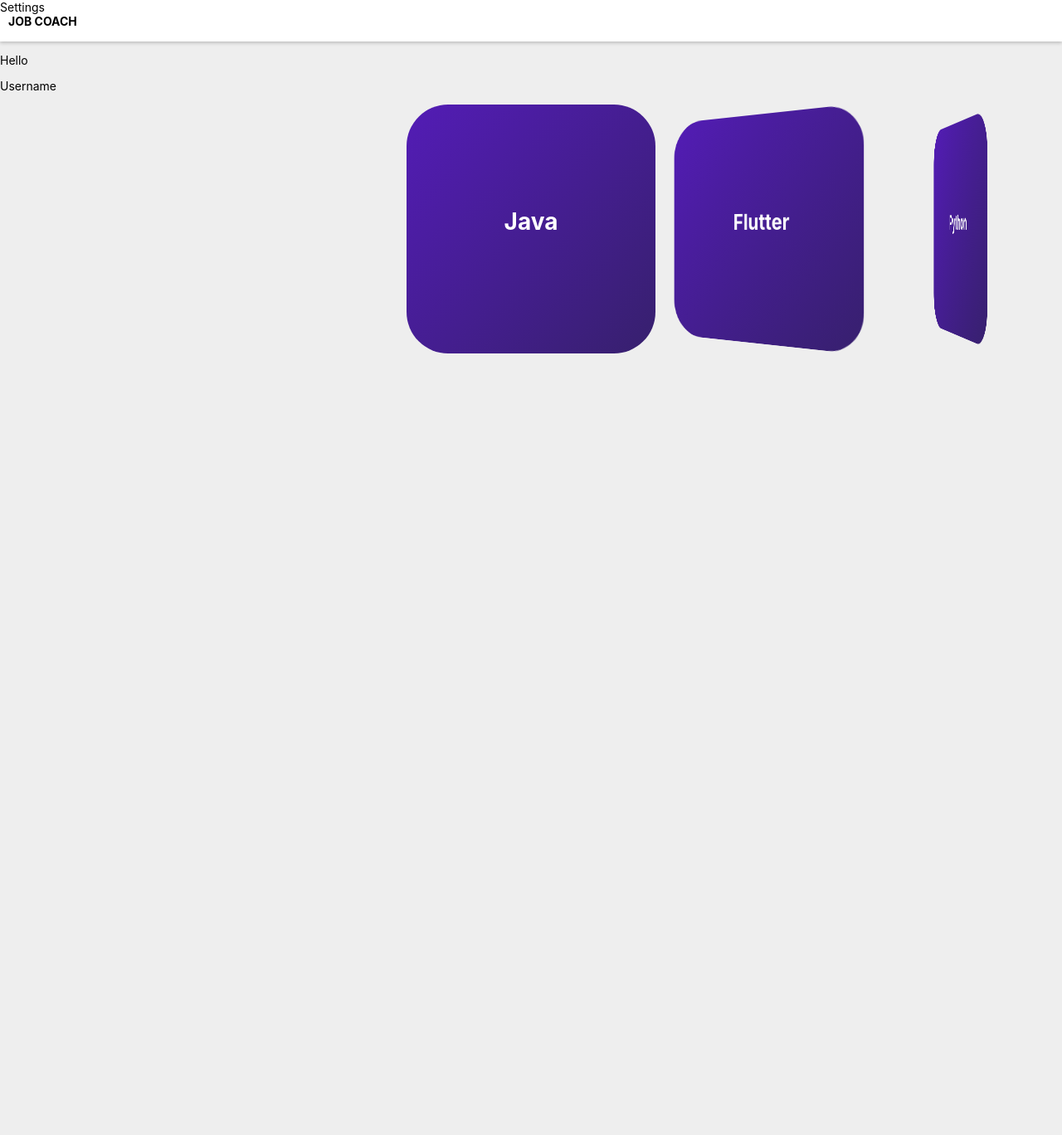
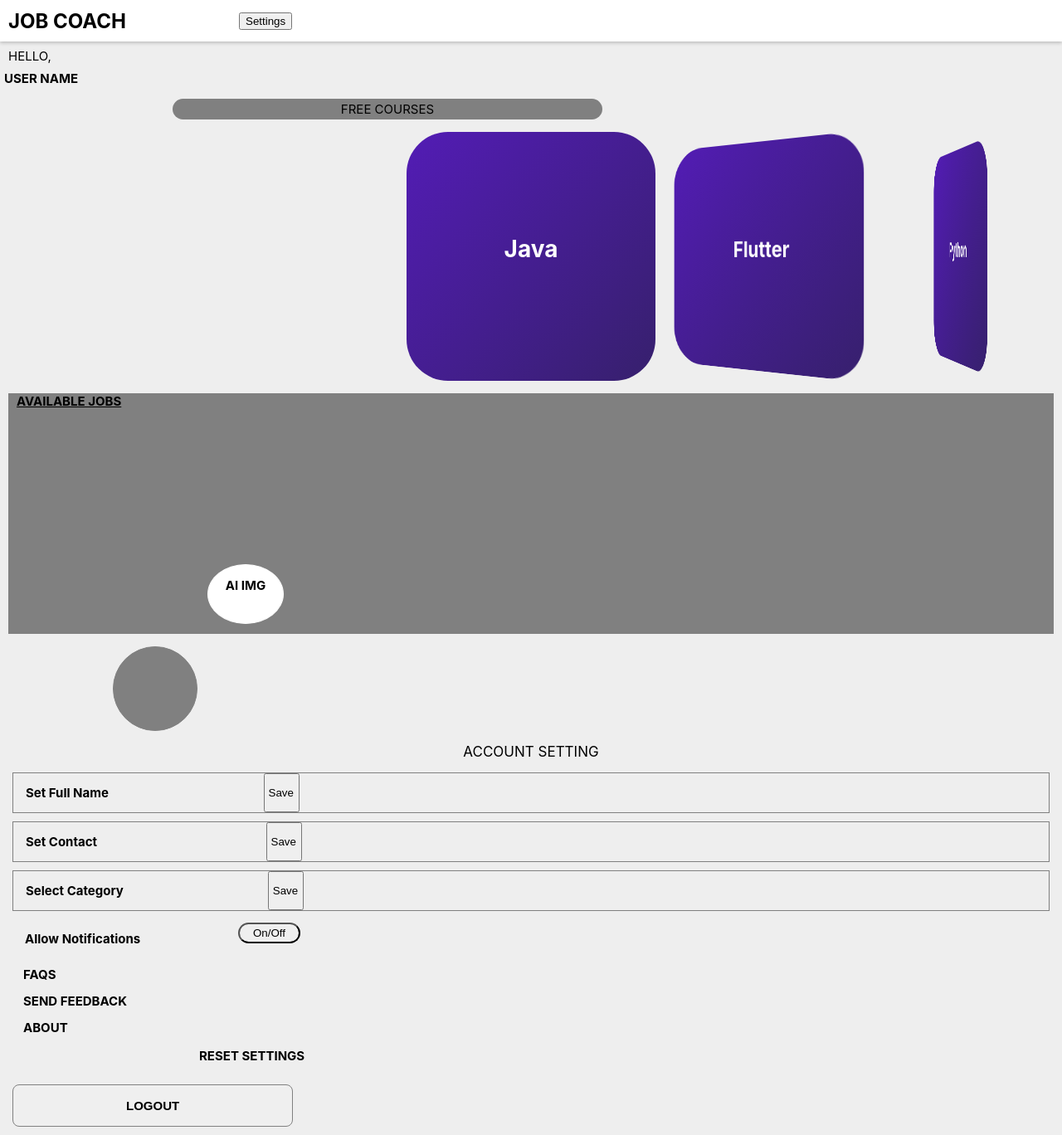
Before and after one commit to JasmineBabaYara/cb, a React (Create React App) app: page /settingspage in a window 1280 px wide. Shown: the whole page at 83% size. Before the commit the page ends 800 px from the top, so only its background shows below. Built offline with nearby package versions, Linux system fonts and the light colour scheme.

Commit message:
updated settingspage, nav, midtofooter

```diff
--- a/package.json
+++ b/package.json
@@ -9,6 +9,7 @@
     "node-sass": "^6.0.1",
     "react": "^17.0.2",
     "react-dom": "^17.0.2",
+    "react-router-dom": "^5.3.0",
     "react-scripts": "4.0.3",
     "swiper": "^6.0.2",
     "web-vitals": "^1.1.2"
--- a/src/App.js
+++ b/src/App.js
@@ -1,15 +1,27 @@
 import React from "react";
-import './App.css'
+import "./App.css";
+
+//Import Components
 import Courses from "./components/template/Courses";
+import MidToFooter from "./components/template/MidToFooter";
 import Nav from "./components/template/Nav";
+import SettingsPage from "./components/settingsTemplate/SettingsPage";
+
+// Import declarative routing components
+import { BrowserRouter as Router, Route, Switch } from "react-router-dom";
+
 
 function App() {
   return (
-    <>
+    <Router>
       <Nav />
       <Courses />
-    </>
-  )
+      <MidToFooter />
+      <Switch>
+        <Route path="/settingspage" component={SettingsPage} />
+      </Switch>
+    </Router>
+  );
 }
 
 export default App;
--- a/src/components/settingsTemplate/settingsPage.js
+++ b/src/components/settingsTemplate/settingsPage.js
@@ -1 +1,38 @@
-import React from 'react';
+import React, { Component } from "react";
+import "../../styles/settingspage.css";
+
+
+// settings page
+export default class SettingsPage extends Component {
+  render(){
+  return (
+    <div className="settings">
+      <div className="setting-img"></div>
+      <p className="account-title">ACCOUNT SETTING</p>
+      <div className="account-info">
+        <div className="name-div">
+          <p className="name">Set Full Name</p>
+          <button className="name-btn">Save</button>
+        </div>
+        <div className="contact-div">
+          <p className="contact">Set Contact</p>
+          <button className="contact-btn">Save</button>
+        </div>
+        <div className="category-div">
+          <p className="category">Select Category</p>
+          <button className="category-btn">Save</button>
+        </div>
+        <div className="notifications-div">
+          <p className="notifications">Allow Notifications</p>
+          <button className="notifications-btn">On/Off</button>
+        </div>
+        <p className="faqs">FAQS</p>
+        <p className="feedback">SEND FEEDBACK</p>
+        <p className="about">ABOUT</p>
+        <p className="reset">RESET SETTINGS</p>
+      </div>
+        <button className="logout-btn">LOGOUT</button>
+    </div>
+  )
+  }
+}
--- a/src/components/template/Nav.js
+++ b/src/components/template/Nav.js
@@ -1,17 +1,28 @@
-import React from 'react'
-import "../../styles/nav.css"
+import React from "react";
+
+// Import declarative routing
+import { Link } from "react-router-dom";
+
+//Import custom styling
+import "../../styles/nav.css";
 
 // nav and nav secion of home or main page
 export default function Nav() {
-  return (<>
-    <div className="nav-wrapper">
-      <p className="nav-title">JOB COACH</p>
-      <div className="settings-icon">Settings</div>
-    </div>
-    <section className="nav-section">
-      <p className="greeting-message">Hello</p>
-      <p className="username">Username</p>
-    </section>
+  return (
+    <>
+      <div className="nav-wrapper">
+        <p className="nav-title">JOB COACH</p>
+        <div className="settings-icon">
+          <Link to="SettingsPage">
+            <button>Settings</button>
+          </Link>
+        </div>
+      </div>
+      <section className="nav-section">
+        <p className="greeting-message">Hello,</p>
+        <p className="username">USER NAME</p>
+        <p className="course-header">FREE COURSES</p>
+      </section>
     </>
-  )
+  );
 }
--- a/src/components/template/midToFooter.js
+++ b/src/components/template/midToFooter.js
@@ -1,17 +1,20 @@
-import React from 'react';
+import React from "react";
 import "../../styles/midToFooter.css";
 
 // half of screen to footer section or midToFooter section of main page
 const midToFooter = () => {
-    return (<>
-    <div className="midToFooter">
-
-    </div>
+  return (
+    <>
+      <div className="midToFooter">
+        <p className="midToFooter-title">available jobs </p>
+        <div className="img-div">AI IMG</div>
+      </div>
+      {/*
     <div clasName="ai-chatbot-button">
         chat with AI
-    </div>
-        </>
-     );
-}
+    </div>*/}
+    </>
+  );
+};
 
 export default midToFooter;
--- a/src/styles/midToFooter.css
+++ b/src/styles/midToFooter.css
@@ -1,5 +1,35 @@
+/*
+    set to iphone x dimensions
+    media queries will be added soon
+*/
 .midToFooter {
-  background-color: orange;
+  background-color: grey;
+  padding: 0 0 16rem;
+  margin: 10px 10px 10px 10px;
+}
+
+.midToFooter-title {
+  text-transform: uppercase;
+  text-decoration: underline;
+  font-weight: 700;
+  font-size: 15px;
+  margin: 15px 10px ;
+}
+
+.img-div {
+  position: absolute;
+  top: 85%;
+  font-size: 15px;
+  font-weight: bold;
+  text-align: center;
+  justify-content: space-evenly;
+  padding: 15px;
+  background-color: #fff;
+  border: 1px solid #fff;
+  border-radius: 50%;
+  margin-left: 15rem;
+  width: 60px;
+  height: 40px;
 }
 
 .ai-chatbot-button {
--- a/src/styles/nav.css
+++ b/src/styles/nav.css
@@ -1,3 +1,7 @@
+/*
+    set to iphone x dimensions
+    media queries will be added soon
+*/
 .nav-wrapper {
   background-color: #fff;
   height: 50px;
@@ -13,6 +17,7 @@
 .nav-title {
   margin: 0;
   font-weight: bold;
+  font-size: 1.5rem;
   position: absolute;
   top: 50%;
   -ms-transform: translateY(-50%);
@@ -20,11 +25,37 @@
   padding-left: 10px;
 }
 
+.settings-icon {
+  position: absolute;
+  top: 30%;
+  padding-left: 18rem;
+  text-transform: uppercase;
+  font-size: 15px;
+}
+
 .nav-section {
+  padding: 0 auto;
+  display: block;
 }
 
 .greeting-message {
+  margin: 8px 10px;
+  text-transform: uppercase;
+  font-size: 15px;
 }
 
 .username {
+  margin: 5px 5px;
+  font-weight: 700;
+  font-size: 15px;
 }
+
+.course-header {
+  background-color: grey;
+  width: 40%;
+  text-align: center;
+  font-size: 15px;
+  border-radius: 1rem;
+  margin-left: 13rem;
+  padding: 3px;
+}
--- /dev/null
+++ b/src/styles/settingspage.css
@@ -0,0 +1,141 @@
+/*
+    set to iphone x dimensions
+    media queries will be added soon
+*/
+.settings {
+    align-items: center;
+    justify-content: space-evenly;
+}
+
+.setting-img {
+    border: 1px solid grey;
+    border-radius: 50%;
+    background-color: grey;
+    width: 100px;
+    height: 100px;
+    margin: 15px 8.5rem;
+}
+
+.account-title {
+    text-align: center;
+    margin: 15px;
+    font-size: 17px;
+}
+
+.account-info {
+    justify-content: space-evenly;
+    align-items: flex-start;
+}
+
+.name-div {
+    display: flex;
+    border: 1px solid grey;
+    margin: 10px 15px;
+    font-size: 15px;
+    font-weight: bold;
+}
+
+.name {
+    margin: 7px 8px ;
+    padding: 7px;
+}
+
+.name-btn {
+    margin-left: 10.73rem;
+    padding: 4px;
+    padding-right: 5px;
+}
+
+.contact-div {
+    display: flex;
+    border: 1px solid grey;
+    margin: 10px 15px;
+    font-size: 15px;
+    font-weight: bold;
+}
+
+.contact {
+    margin: 7px 8px;
+    padding: 7px;
+}
+
+.contact-btn {
+    margin-left: 11.78rem;
+    padding: 4px;
+    padding-right: 5px;
+}
+
+.category-div {
+    display: flex;
+    border: 1px solid grey;
+    margin: 10px 15px;
+    font-size: 15px;
+    font-weight: bold;
+
+}
+
+.category {
+    margin: 7px 8px;
+    padding: 7px;
+}
+
+.category-btn {
+    margin-left: 9.94rem;
+    padding: 4px;
+    padding-right: 5px;
+}
+
+.notifications-div {
+    margin: 10px 15px;
+    font-size: 15px;
+    font-weight: bold;
+    display: flex;
+}
+
+.notifications {
+    margin: 7px 8px;
+    padding: 7px;
+}
+
+.notifications-btn {
+    margin-left: 17rem;
+    width: 75px;
+    border-radius: 1.5rem;
+    padding: 0.2rem;
+    position: absolute;
+    top: 139%;
+}
+
+.faqs {
+    margin: 10px 28px;
+    font-size: 15px;
+    font-weight: bold;
+}
+
+.feedback {
+    margin: 13px 28px;
+    font-size: 15px;
+    font-weight: bold;
+}
+
+.about {
+    margin: 13px 28px;
+    font-size: 15px;
+    font-weight: bold;
+}
+
+.reset {
+    margin-left: 15rem;
+    font-size: 15px;
+    font-weight: bold;
+}
+
+.logout-btn {
+    border: 1px solid grey;
+    border-radius: 0.5rem;
+    margin: 10px 15px;
+    padding: 1rem 8.5rem;
+    font-size: 15px;
+    font-weight: bold;
+    text-align: center;
+}
```
Also changed, not shown: 1 other file (tests, documents, lock files or other folders).
